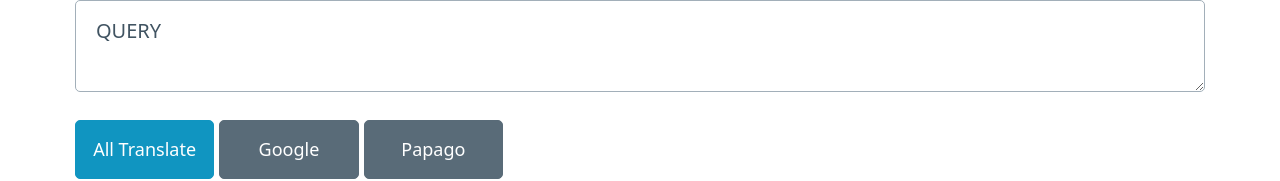
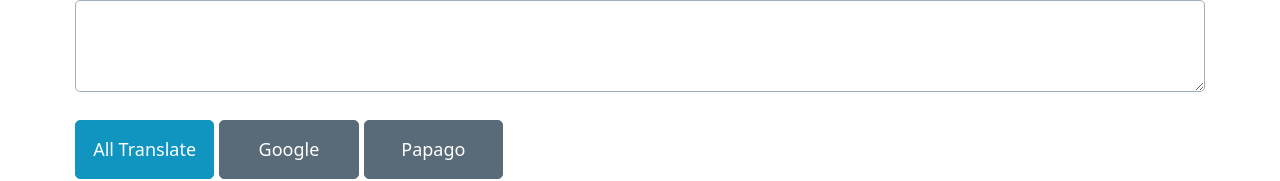
Before and after one commit to Leftium/multi-launch, a SvelteKit app: page / in a window 1280 px wide. Shown: the top 181 px of the page. Built offline with nearby package versions, Linux system fonts and the light colour scheme.

Commit message:
Get query value from url search param.

```diff
--- a/src/routes/+page.svelte
+++ b/src/routes/+page.svelte
@@ -4,7 +4,9 @@
 	import debugFactory from 'debug'
 	const log = debugFactory('log')
 
-	let query = 'QUERY'
+	import { page } from '$app/stores'
+
+	let query = $page.url.searchParams.get('q') || ''
 
 	type UrlTemplateOrGenerator = string | ((query: string) => string)
 
```
